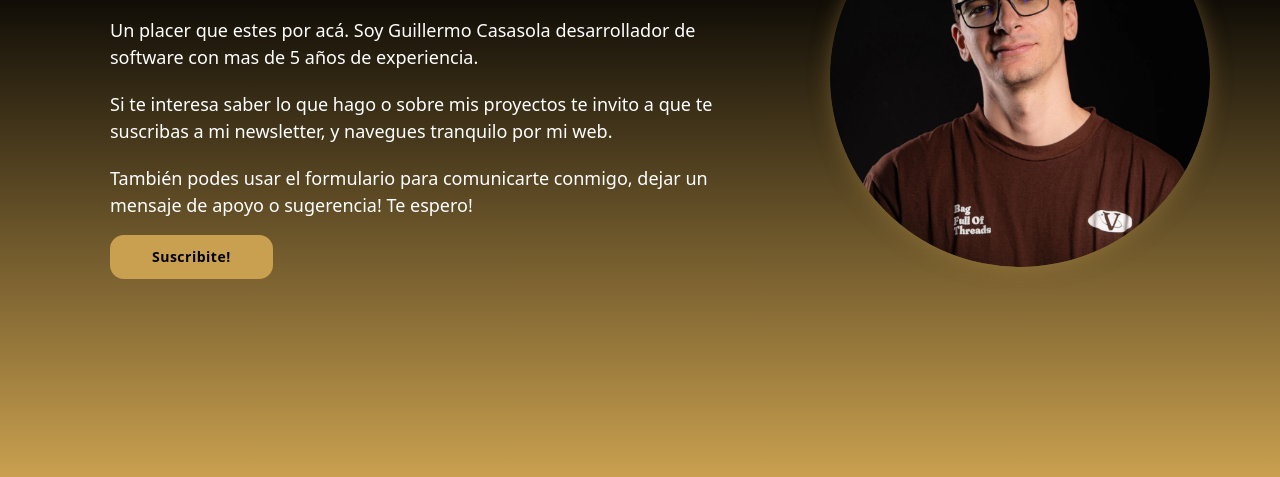
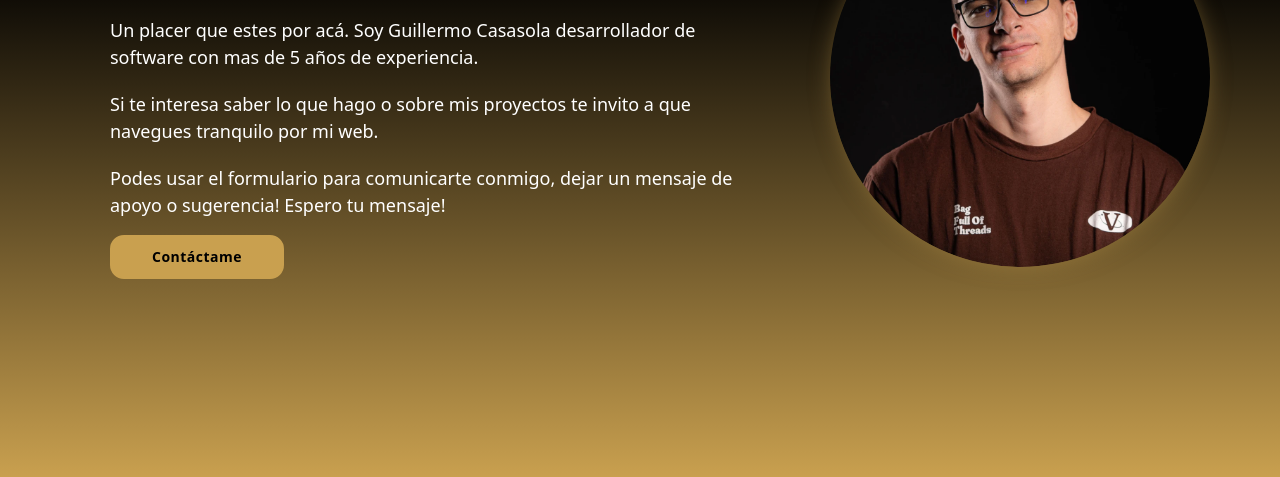
Before and after one commit to GuilleCasasola/GuilleCasasola.com.ar, a plain HTML site: page index.html in a window 1280 px wide. Shown: the part 323-800 px from the top of the page. Drawn offline with nearby package versions, Linux system fonts and the light colour scheme; some packages are replaced by stand-ins of ours; a script that the page names is missing.

Commit message:
change main info

```diff
--- a/index.html
+++ b/index.html
@@ -95,17 +95,16 @@
                             <span id="yearsOfExperience"> </span> años de
                             experiencia.
                         </p>
-                        <p> Si te interesa saber lo que hago o sobre mis proyectos te invito a que te suscribas a mi
-                            newsletter, y navegues tranquilo por mi web.
+                        <p> Si te interesa saber lo que hago o sobre mis proyectos te invito a que navegues tranquilo por mi web.
                         </p>
-                        <p class="d-none d-md-block">También podes usar el formulario para comunicarte conmigo, dejar un mensaje de apoyo o
-                            sugerencia! Te espero!</p>
+                        <p class="d-none d-md-block">Podes usar el formulario para comunicarte conmigo, dejar un mensaje de apoyo o
+                            sugerencia! Espero tu mensaje!</p>
                     </div>
                     <!-- <div class="getintouch">
                             <div><a href="https://forms.gle/2YWBow6WcdtPoL6f6" class="btn"> Suscribite! </a></div>
                         </div> -->
                     <button type="button" class="btn btn-primary" data-bs-toggle="modal" data-bs-target="#contactModal">
-                        Suscribite!
+                        Contáctame
                     </button>
                 </div>
             </div>
--- a/js/script.js
+++ b/js/script.js
@@ -1,7 +1,6 @@
 
 initializeTheme()
 function setYearsOfExperience(){
-  console.log("gola")
   let firstJob = new Date('10/1/2019');
   let now = new Date()
   let diff = now.getTime() - firstJob.getTime();
```
